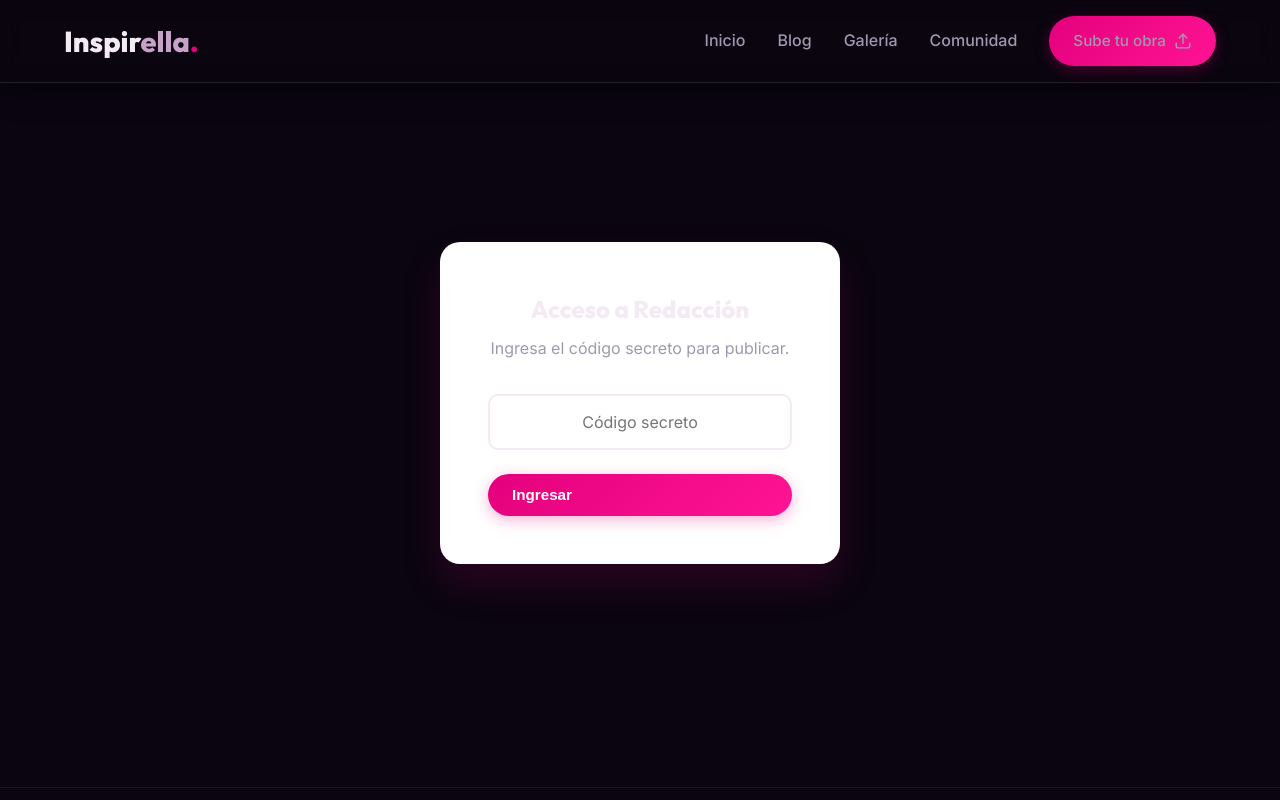
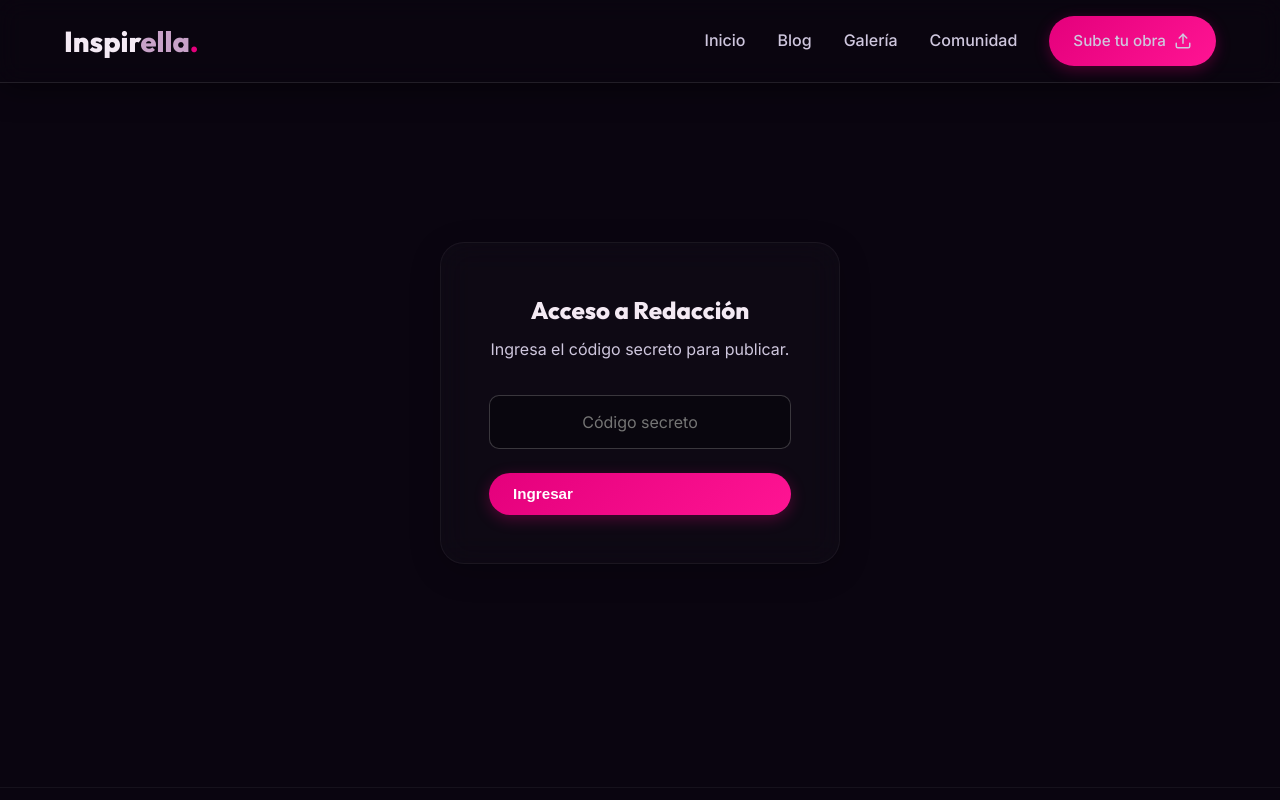
Before and after one commit to DaSantwah/inspirella, a Next.js app: page /admin in a window 1280 px wide. Shown: the top 800 px of the page. Built offline with nearby package versions, Linux system fonts and the light colour scheme; no server answers.

Commit message:
fix: improve text contrast in dark theme

```diff
--- a/src/app/admin/admin.module.css
+++ b/src/app/admin/admin.module.css
@@ -7,10 +7,13 @@
 }
 
 .loginCard {
-  background: var(--blanco);
+  background: rgba(255, 255, 255, 0.02);
+  backdrop-filter: blur(16px);
+  -webkit-backdrop-filter: blur(16px);
+  border: 1px solid rgba(255, 255, 255, 0.05);
   padding: 3rem;
-  border-radius: 20px;
-  box-shadow: var(--sombra-fuerte);
+  border-radius: 24px;
+  box-shadow: 0 8px 32px rgba(0, 0, 0, 0.2);
   width: 100%;
   max-width: 400px;
   text-align: center;
@@ -28,18 +31,21 @@
 .loginForm input {
   width: 100%;
   padding: 1rem;
-  border: 2px solid var(--lila-claro);
+  border: 1px solid rgba(255, 255, 255, 0.2);
   border-radius: 10px;
   margin-bottom: 1.5rem;
   font-family: inherit;
   font-size: 1rem;
   text-align: center;
   outline: none;
-  transition: border-color 0.3s;
+  transition: all 0.3s;
+  background: rgba(0, 0, 0, 0.3);
+  color: var(--texto-principal);
 }
 
 .loginForm input:focus {
   border-color: var(--rosa-mexicano);
+  background: rgba(0, 0, 0, 0.5);
 }
 
 /* Editor Container */
@@ -126,10 +132,8 @@
   display: flex;
   flex-direction: column;
   gap: 2rem;
-  background: var(--blanco);
-  padding: 3rem;
-  border-radius: 20px;
-  box-shadow: var(--sombra-suave);
+  background: transparent;
+  padding: 0;
 }
 
 .formGrid {
@@ -157,19 +161,20 @@
 .editorForm input, .editorForm select, .editorForm textarea {
   width: 100%;
   padding: 1rem;
-  border: 2px solid var(--lila-claro);
+  border: 1px solid rgba(255, 255, 255, 0.2);
   border-radius: 10px;
   font-family: inherit;
   font-size: 1rem;
   outline: none;
   transition: all 0.3s;
-  background: var(--fondo-principal);
+  background: rgba(0, 0, 0, 0.3);
+  color: var(--texto-principal);
 }
 
 .editorForm input:focus, .editorForm select:focus, .editorForm textarea:focus {
   border-color: var(--rosa-mexicano);
-  background: var(--blanco);
-  box-shadow: 0 0 0 3px rgba(228, 0, 124, 0.1);
+  background: rgba(0, 0, 0, 0.5);
+  box-shadow: 0 0 0 3px rgba(228, 0, 124, 0.2);
 }
 
 .editorForm textarea {
--- a/src/app/globals.css
+++ b/src/app/globals.css
@@ -8,7 +8,7 @@
   --fondo-principal: #0A0510; /* Dark background */
   --fondo-tarjetas: rgba(255, 255, 255, 0.03); /* Glassy dark cards */
   --texto-principal: #F4EAF4;
-  --texto-secundario: #A098B0;
+  --texto-secundario: #CFC7DE;
   --blanco: #FFFFFF;
 
   /* Gradientes */
```
